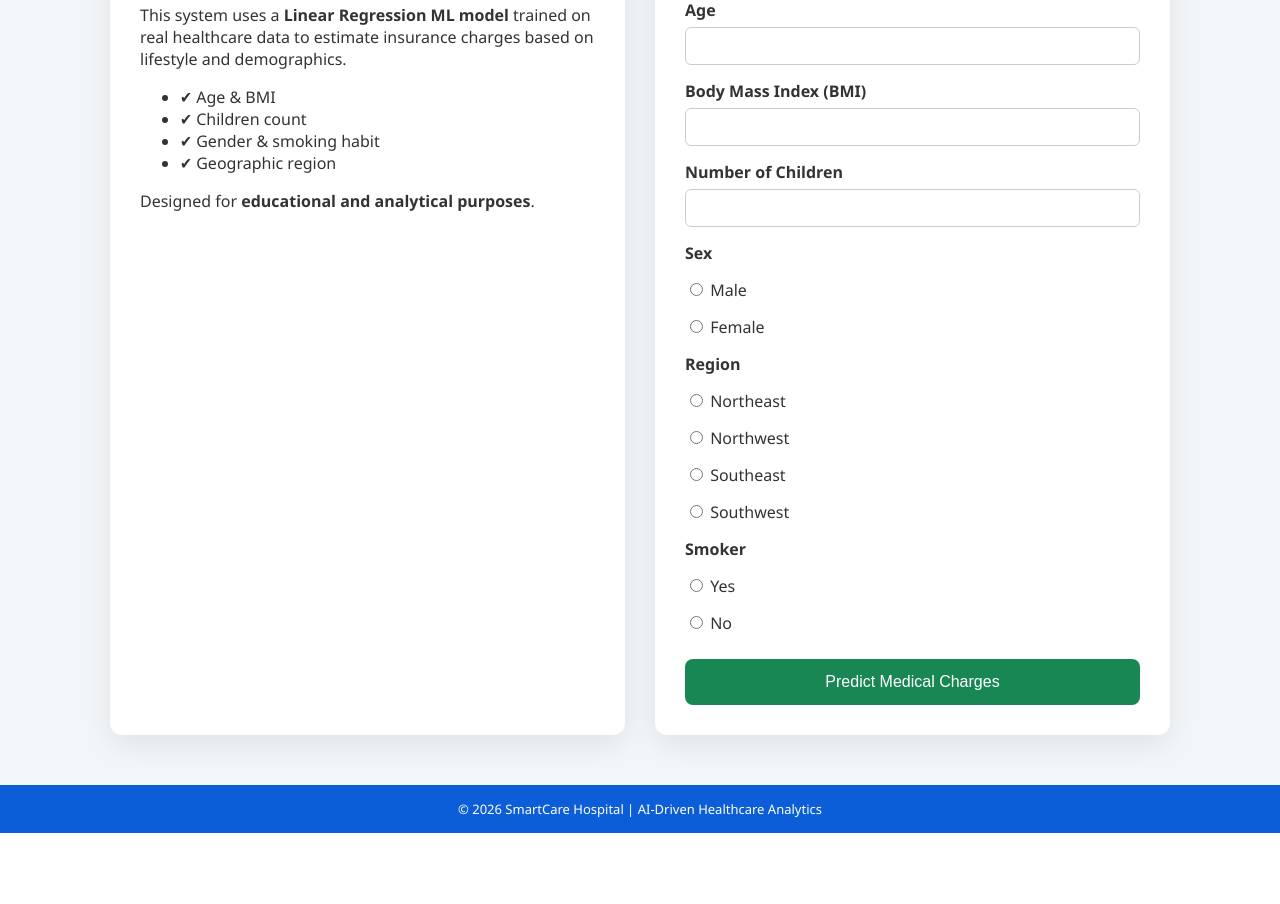
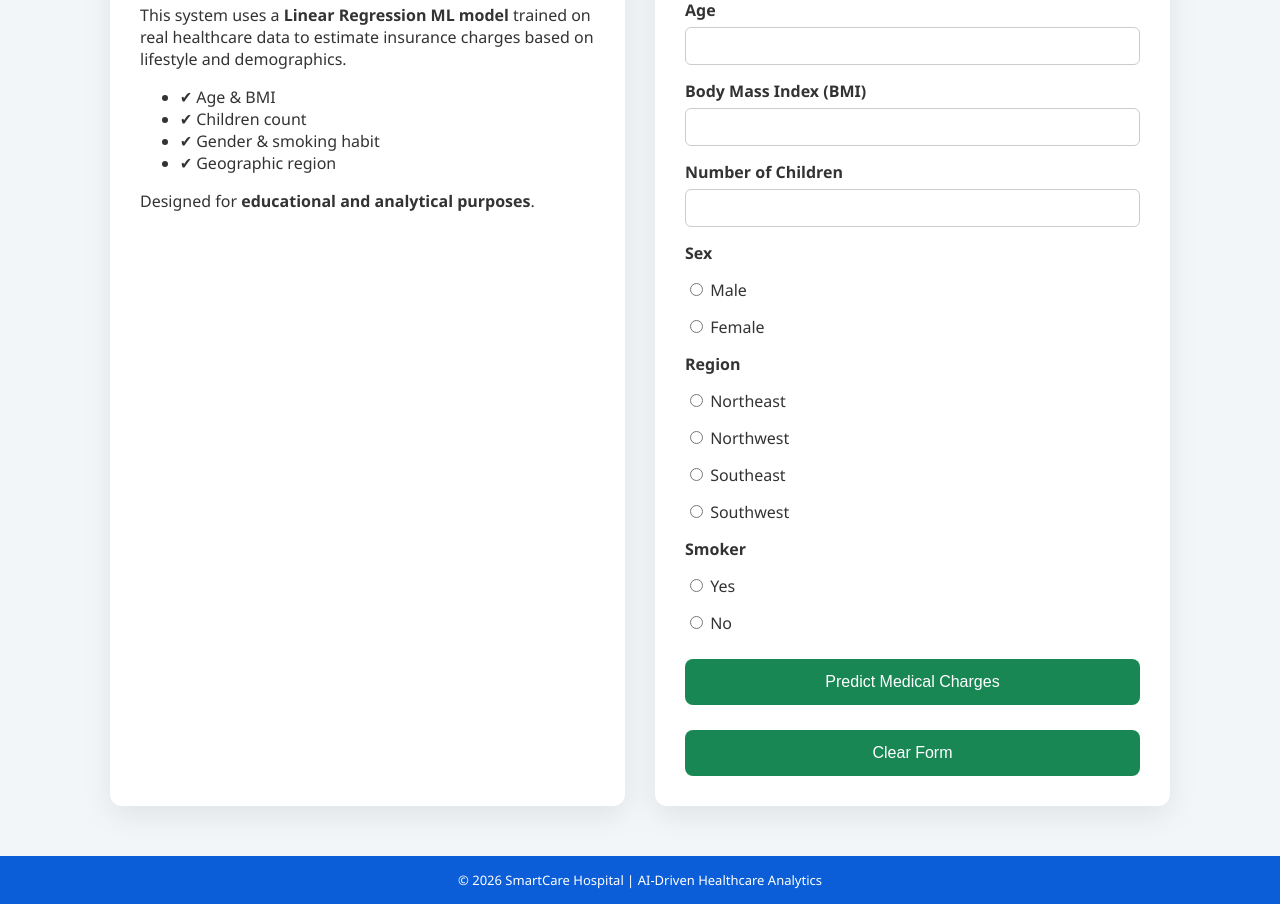
Before and after one commit to amukund07/Medical_Expense_Predictor, a Flask app: page / in a window 1280 px wide. Shown: the part 241-1145 px from the top of the page. Before the commit the page ends 1074 px from the top, so only its background shows below. Run offline with Flask 3, Linux system fonts and the light colour scheme; parts of the project's set-up code (start-up, migrations or seed data) failed here and were passed over.

Commit message:
Update index.html

```diff
--- a/templates/index.html
+++ b/templates/index.html
@@ -212,6 +212,8 @@
             </div>
 
             <button type="submit">Predict Medical Charges</button>
+            <button type="reset">Clear Form</button>
+
         </form>
     </div>
 
```
